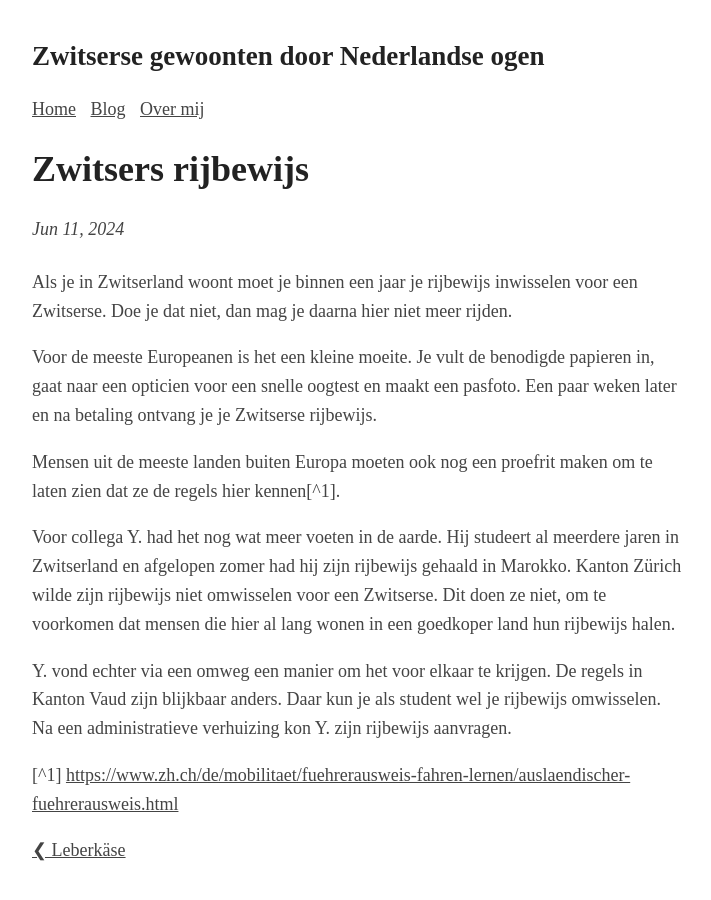
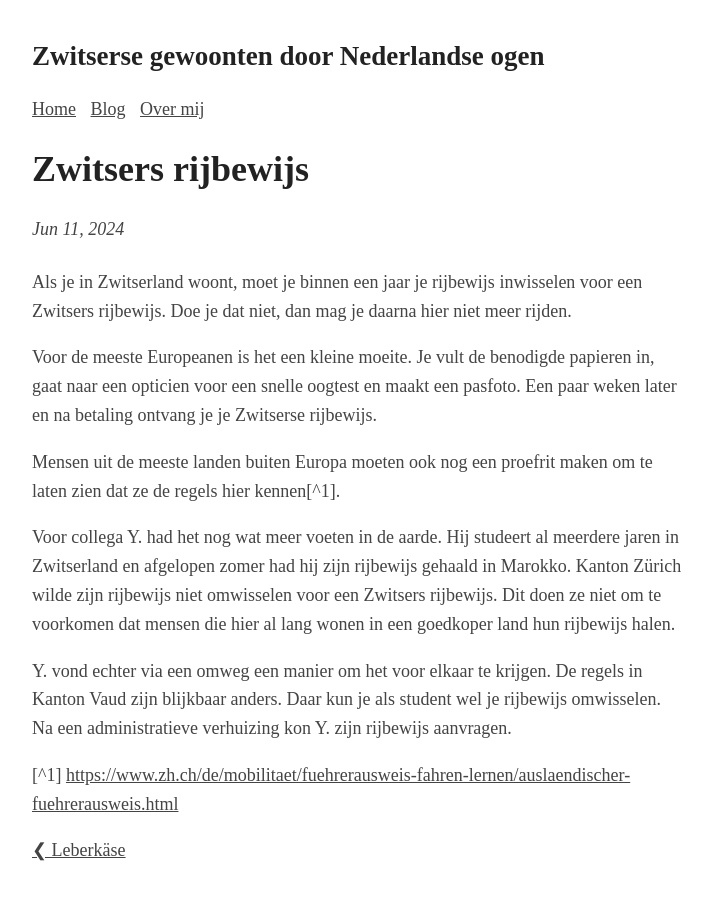
Before and after one commit to Roald87/roaldin.ch, a Jekyll site: the page built from _posts/2024-06-11-zwitsers-rijbewijs.md, in a window 1280 px wide. Shown: the whole page, without its empty margins (283-994 px from the left). Built offline with Jekyll 4.4.1, drawn with Linux system fonts in a browser that asks for light colours; comment, search, counter and statistics services are not loaded.

Commit message:
Spellcheck by ChatGPT

```diff
--- a/_posts/2024-06-11-zwitsers-rijbewijs.md
+++ b/_posts/2024-06-11-zwitsers-rijbewijs.md
@@ -4,13 +4,13 @@ title: Zwitsers rijbewijs
 image:
 ---
 
-Als je in Zwitserland woont moet je binnen een jaar je rijbewijs inwisselen voor een Zwitserse. Doe je dat niet, dan mag je daarna hier niet meer rijden.
+Als je in Zwitserland woont, moet je binnen een jaar je rijbewijs inwisselen voor een Zwitsers rijbewijs. Doe je dat niet, dan mag je daarna hier niet meer rijden.
 
 Voor de meeste Europeanen is het een kleine moeite. Je vult de benodigde papieren in, gaat naar een opticien voor een snelle oogtest en maakt een pasfoto. Een paar weken later en na betaling ontvang je je Zwitserse rijbewijs.
 
 Mensen uit de meeste landen buiten Europa moeten ook nog een proefrit maken om te laten zien dat ze de regels hier kennen[^1].
 
-Voor collega Y. had het nog wat meer voeten in de aarde. Hij studeert al meerdere jaren in Zwitserland en afgelopen zomer had hij zijn rijbewijs gehaald in Marokko. Kanton Zürich wilde zijn rijbewijs niet omwisselen voor een Zwitserse. Dit doen ze niet, om te voorkomen dat mensen die hier al lang wonen in een goedkoper land hun rijbewijs halen.
+Voor collega Y. had het nog wat meer voeten in de aarde. Hij studeert al meerdere jaren in Zwitserland en afgelopen zomer had hij zijn rijbewijs gehaald in Marokko. Kanton Zürich wilde zijn rijbewijs niet omwisselen voor een Zwitsers rijbewijs. Dit doen ze niet om te voorkomen dat mensen die hier al lang wonen in een goedkoper land hun rijbewijs halen.
 
 Y. vond echter via een omweg een manier om het voor elkaar te krijgen. De regels in Kanton Vaud zijn blijkbaar anders. Daar kun je als student wel je rijbewijs omwisselen. Na een administratieve verhuizing kon Y. zijn rijbewijs aanvragen.
 
```
